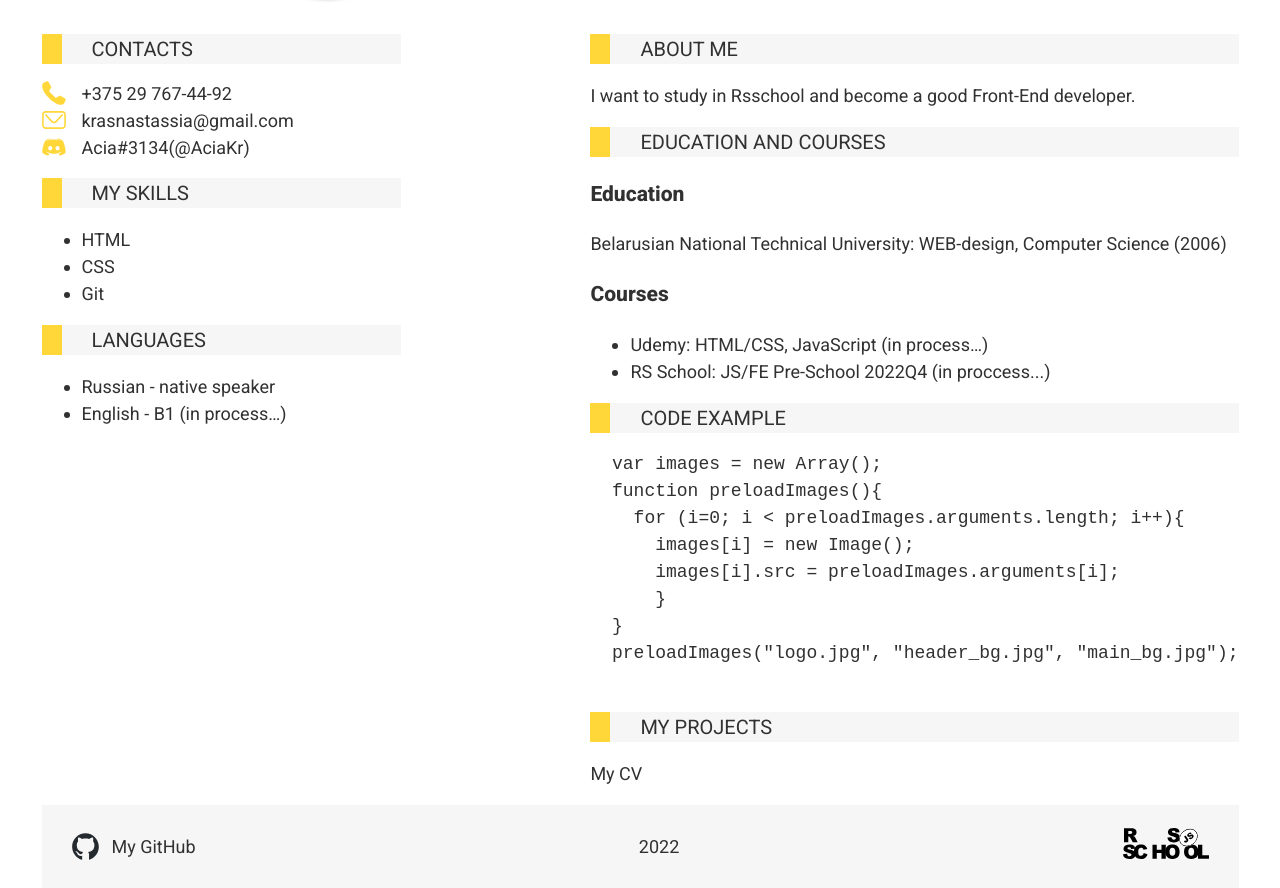
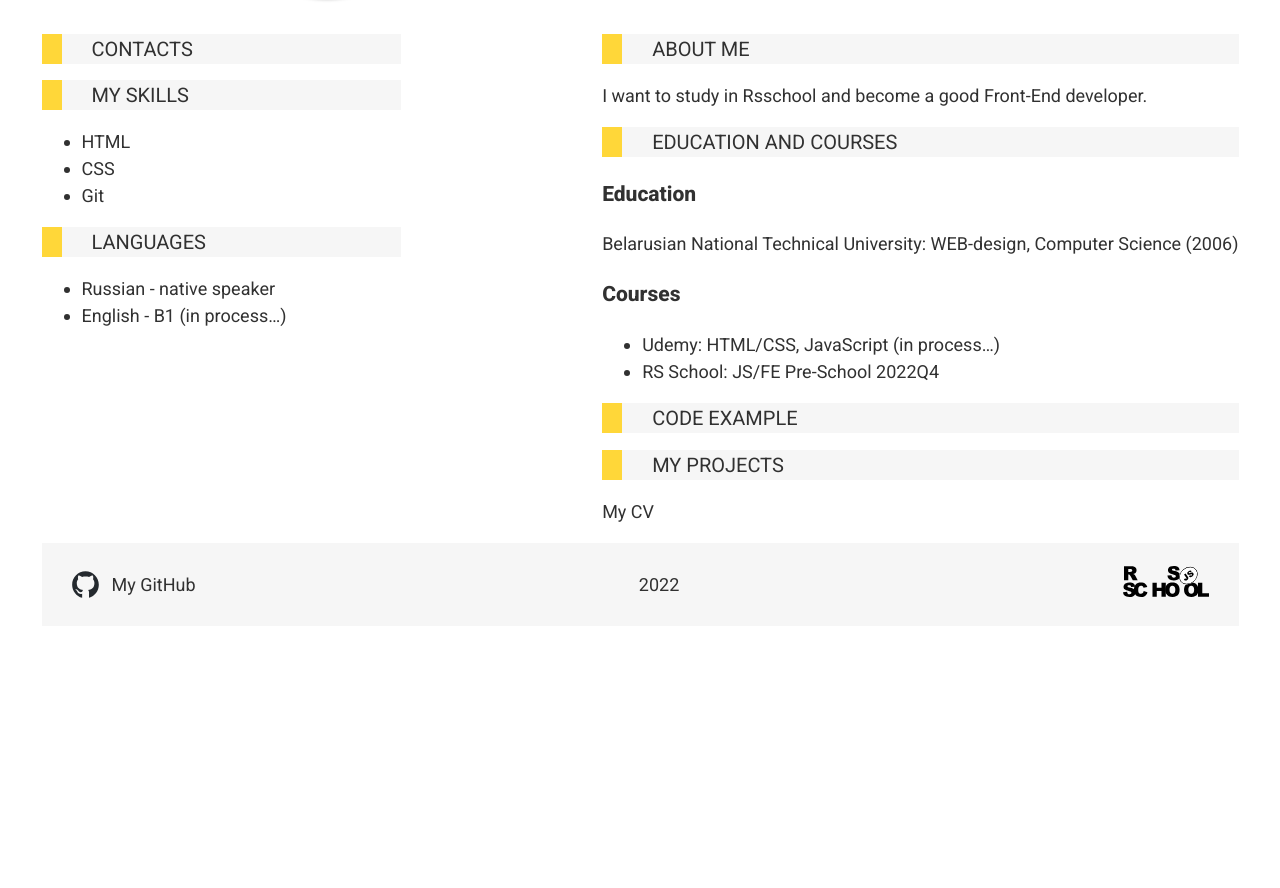
Before and after one commit to AciaKr/rsschool-cv3, a plain HTML site: page index.html in a window 1280 px wide. Shown: the part 293-1181 px from the top of the page. After the commit the page ends 919 px from the top, so only its background shows below. Drawn offline with Linux system fonts and the light colour scheme.

Commit message:
Update index.html

```diff
--- a/index.html
+++ b/index.html
@@ -39,11 +39,6 @@
           <div class="left-section">
             <section class="section" id="contacts">
               <h2 class="section-title">Contacts</h2>
-              <ul class="section-list">
-                <li class="section-item contacts-item"><a href="tel:+375297674492" class="link">+375 29 767-44-92</a></li>
-                <li class="section-item contacts-item"><a href="mailto:krasnastassia@gmail.com"  class="link">krasnastassia@gmail.com</a></li>
-                <li class="section-item contacts-item">Acia#3134(@AciaKr)</li>
-              </ul>
             </section>
             <section class="section" id="skills">
               <h2 class="section-title">My skills</h2>
@@ -73,21 +68,11 @@
               <h3>Courses</h3>
               <ul>
                 <li><span>Udemy:</span> HTML/CSS, JavaScript (in process…)</li>
-                <li><span>RS School:</span> JS/FE Pre-School 2022Q4 (in proccess...)</li>
+                <li><span>RS School:</span> JS/FE Pre-School 2022Q4</li>
               </ul>
             </section>
             <section class="section" id="code">
               <h2 class="section-title">Code Example</h2>
-              <pre>
-  var images = new Array();
-  function preloadImages(){
-    for (i=0; i < preloadImages.arguments.length; i++){
-      images[i] = new Image();
-      images[i].src = preloadImages.arguments[i];
-      }
-  }
-  preloadImages("logo.jpg", "header_bg.jpg", "main_bg.jpg");
-              </pre>
             </section>
             <section class="section" id="projects">
               <h2 class="section-title">MY projects</h2>
```
